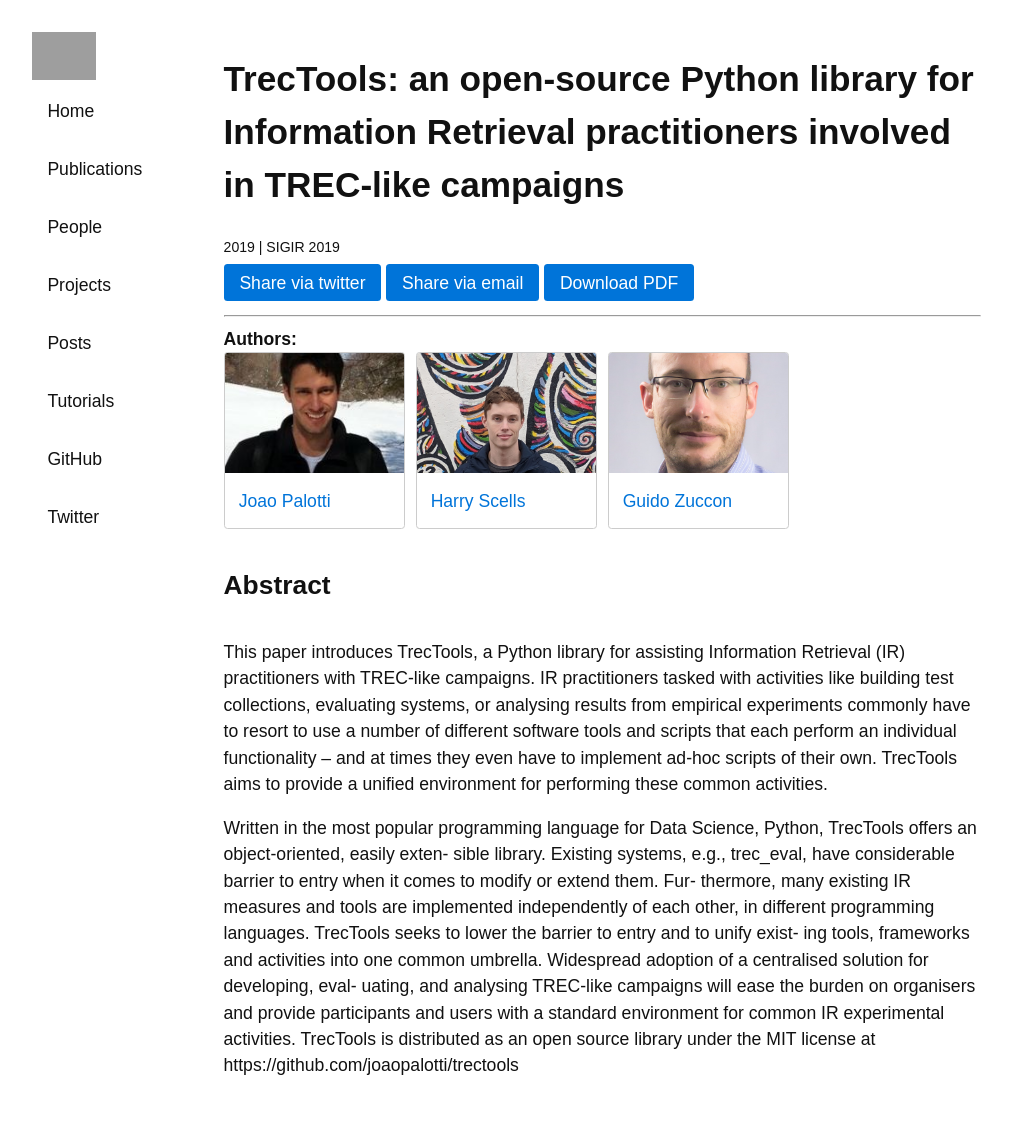
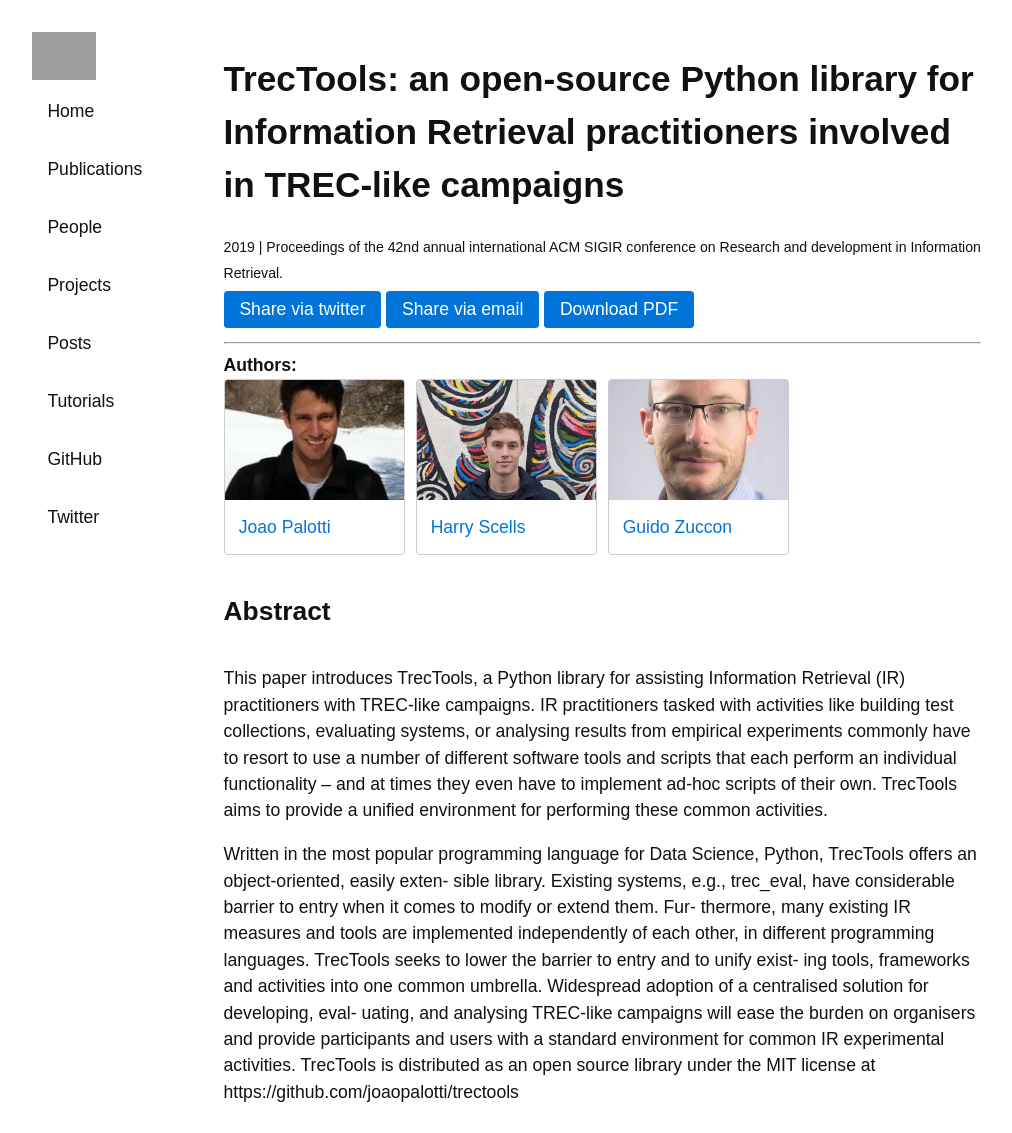
Before and after one commit to ielab/ielab.github.io, a Jekyll site: the page built from _publications/palotti-2019-trectools.md, in a window 1280 px wide. Shown: the whole page, without its empty margins (139-1151 px from the left). Built offline with Jekyll 4.4.1, drawn with Linux system fonts in a browser that asks for light colours; before the commit the page ends 1107 px from its top, so only the background shows below that; grey boxes are pictures that could not be loaded.

Commit message:
Changed from compact version to full version of the publication venue

```diff
--- a/_publications/palotti-2019-trectools.md
+++ b/_publications/palotti-2019-trectools.md
@@ -1,7 +1,7 @@
 ---
 authors: [joao-palotti, harry-scells, guido-zuccon]
 title: "TrecTools: an open-source Python library for Information Retrieval practitioners involved in TREC-like campaigns"
-venue: SIGIR 2019
+venue: Proceedings of the 42nd annual international ACM SIGIR conference on Research and development in Information Retrieval.
 year: 2019
 pdf: /publications/pdfs/palotti2019trectools.pdf
 ---
```
